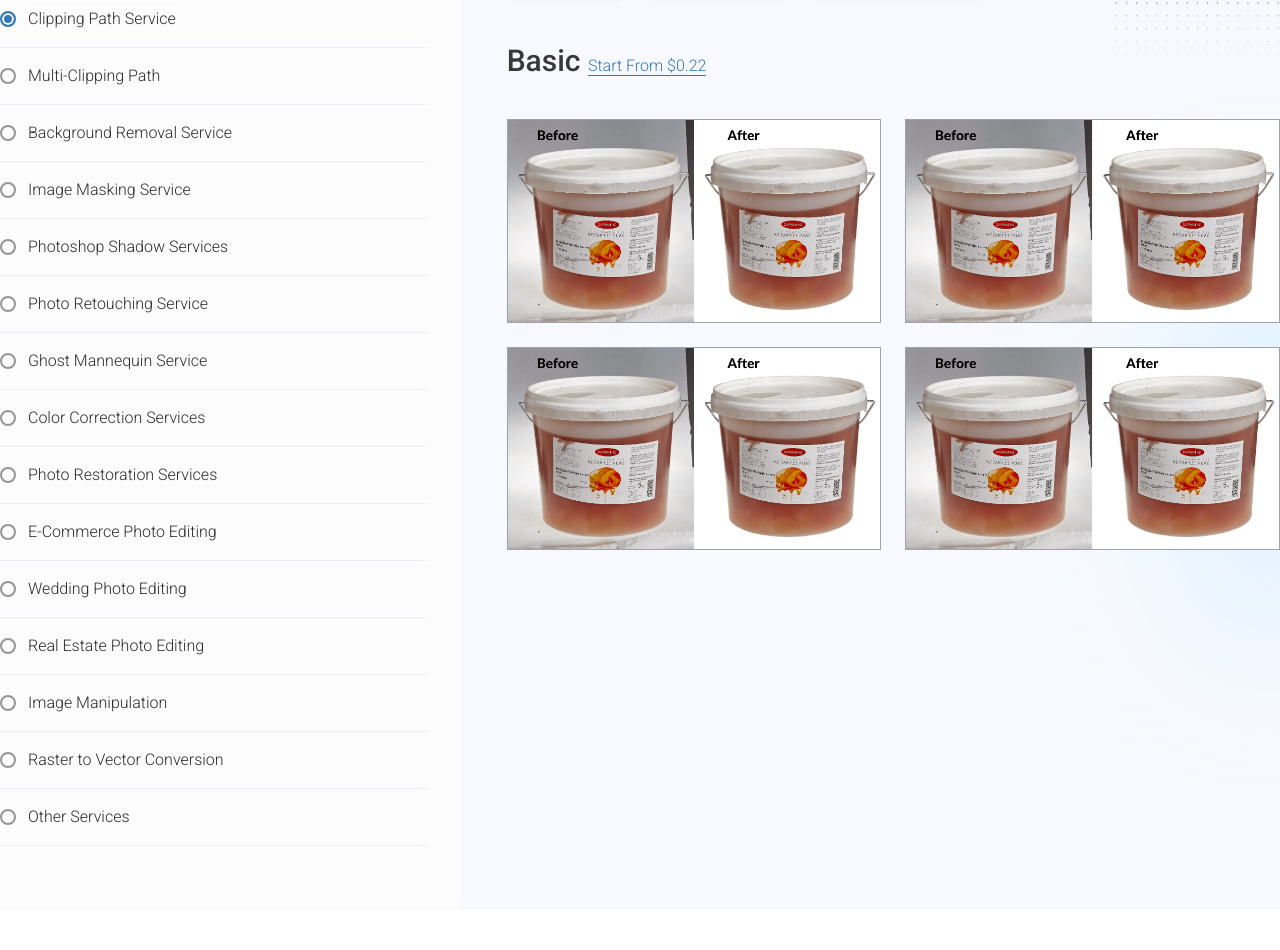
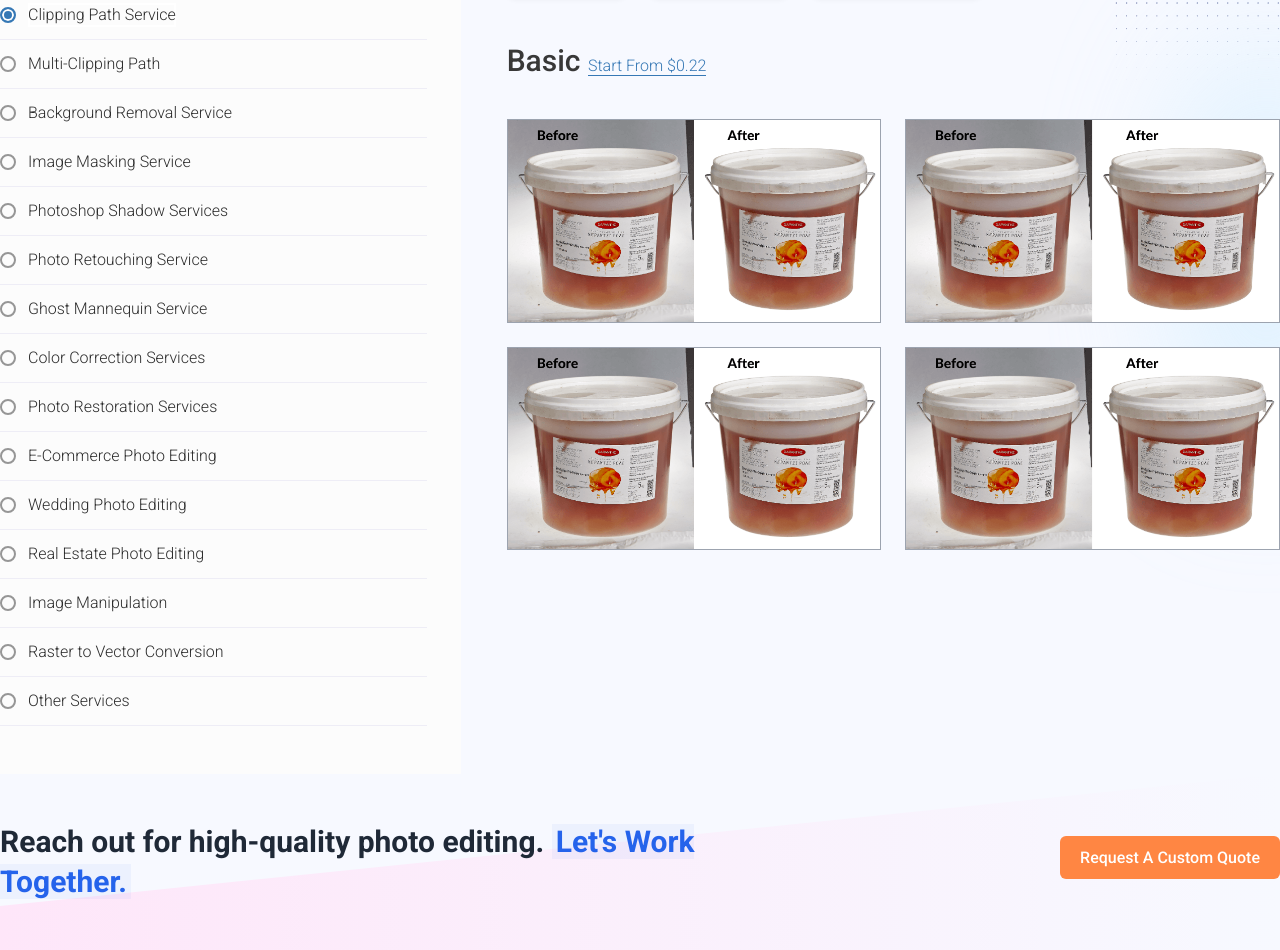
Before and after one commit to itarek99/ca-portfolio, a React (Vite) app: page / in a window 1280 px wide. Shown: the part 393-1343 px from the top of the page. Before the commit the page ends 1303 px from the top, so only its background shows below. Built offline with nearby package versions, Linux system fonts and the light colour scheme.

Commit message:
custom quote section added

```diff
--- a/src/App.jsx
+++ b/src/App.jsx
@@ -2,6 +2,7 @@ import { useEffect, useRef } from 'react';
 import { useDispatch } from 'react-redux';
 import dotMatrix from './assets/dotMatrix.svg';
 import ellipse from './assets/ellipse.svg';
+import CustomQuote from './components/CustomQuote';
 import Gallery from './components/Gallery';
 import Heading from './components/Heading';
 import ServiceDropdown from './components/ServiceDropdown';
@@ -19,7 +20,7 @@ function App() {
   return (
     <>
       <Heading />
-      <main className='font-roboto relative bg-[#F7F9FF] xl:bg-gradient-to-r from-[#FCFCFC] from-[36%] 2xl:from-[40%]  via-[#F7F9FF] via-[36%] 2xl:via-[40%] to-[#F7F9FF] to-100% pb-16 pt-12'>
+      <main className='font-roboto relative bg-[#F7F9FF] xl:bg-gradient-to-r from-[#FCFCFC] from-[36%] 2xl:from-[40%]  via-[#F7F9FF] via-[36%] 2xl:via-[40%] to-[#F7F9FF] to-100% pt-12'>
         <div className='container mx-auto px-4 xl:px-0 grid grid-cols-12'>
           <div className=' lg:hidden col-span-12 mb-8'>
             <div className='font-semibold text-2xl text-[#2C2C2C] mb-3'>Services</div>
@@ -32,14 +33,15 @@ function App() {
             <Gallery imageBox={imageBox} />
           </div>
         </div>
-
+        <div>
+          <CustomQuote />
+        </div>
         <div className='hidden xl:block absolute top-0 right-0'>
           <img src={dotMatrix} alt='dot matrix' />
         </div>
-        <div className='absolute top-48 right-0'>
+        <div className='absolute top-0 right-0'>
           <img src={ellipse} alt='bg ellipse' />
         </div>
-        {/* <div className='hidden xl:block bg-bottom-shape absolute bottom-0 right-0 bg-gradient-to-r from-[#FEE6F9] h-[540px] xl:h-full xl:max-h-[680px] w-full xl:w-[60.5%]'></div> */}
       </main>
     </>
   );
--- /dev/null
+++ b/src/components/CustomQuote.jsx
@@ -0,0 +1,29 @@
+const CustomQuote = () => {
+  return (
+    <div className='bg-[#F7F9FF] relative'>
+      <div className='container mx-auto mt-12'>
+        <div className='flex flex-col lg:flex-row justify-between py-12'>
+          <p className='text-gray-800 font-bold font-roboto text-xl md:text-3xl lg:leading-10  z-10'>
+            Reach out for high-quality photo editing.{' '}
+            <span className='text-blue-600 bg-blue-600/5 px-1'>
+              <br className='block lg:hidden' />
+              Let's Work <br className='hidden lg:block' />
+              Together.
+            </span>
+          </p>
+
+          <div className='mt-6 z-10'>
+            <a
+              href='https://clippingpathca.com/get-a-quote/'
+              className='bg-secondary w-full md:w-auto px-5 py-3 capitalize !no-underline !text-white font-medium rounded-md font-roboto'
+            >
+              Request a custom quote
+            </a>
+          </div>
+        </div>
+      </div>
+      <div className='custom-quote-shape absolute w-full bottom-0 bg-gradient-to-r from-[#FEE6F9]  h-full'> </div>
+    </div>
+  );
+};
+export default CustomQuote;
--- a/src/components/Gallery.jsx
+++ b/src/components/Gallery.jsx
@@ -24,11 +24,11 @@ const Gallery = ({ imageBox }) => {
 
   return (
     <Tab.Group onChange={handleDifficultyChange}>
-      <Tab.List className='flex gap-4 md:gap-6 justify-center lg:justify-start'>
+      <Tab.List className='flex gap-4 md:gap-6 justify-center lg:justify-start '>
         {Object.keys(selectedService.difficulty).map((difficulty, index) => (
           <Tab
             key={index}
-            className='flex-grow lg:flex-grow-0 px-4 md:px-10 py-2 md:py-3 shadow-md rounded-lg focus:outline-none capitalize'
+            className='z-10 flex-grow lg:flex-grow-0 px-4 md:px-10 py-2 md:py-3 shadow-md rounded-lg focus:outline-none capitalize'
             as={Fragment}
           >
             {({ selected }) => (
--- a/src/components/ServiceList.jsx
+++ b/src/components/ServiceList.jsx
@@ -28,7 +28,7 @@ const ServiceList = ({ imageBox }) => {
             type='radio'
             className='hidden'
           />
-          <label htmlFor={service.name} className={`flex items-center py-4  xl:cursor-pointer select-none font-roboto`}>
+          <label htmlFor={service.name} className={`flex items-center py-3  xl:cursor-pointer select-none font-roboto`}>
             <span
               className={`w-4 h-4 rounded-full mr-3 border-2 !border-solid ${
                 selectedService.name === service.name ? 'border-tertiary bg-tertiary' : 'border-grey'
--- a/src/index.css
+++ b/src/index.css
@@ -19,3 +19,7 @@ input[type='number'] {
   appearance: textfield;
   -moz-appearance: textfield;
 }
+
+.custom-quote-shape {
+  clip-path: polygon(0 75%, 100% 0, 100% 100%, 0% 100%);
+}
```
